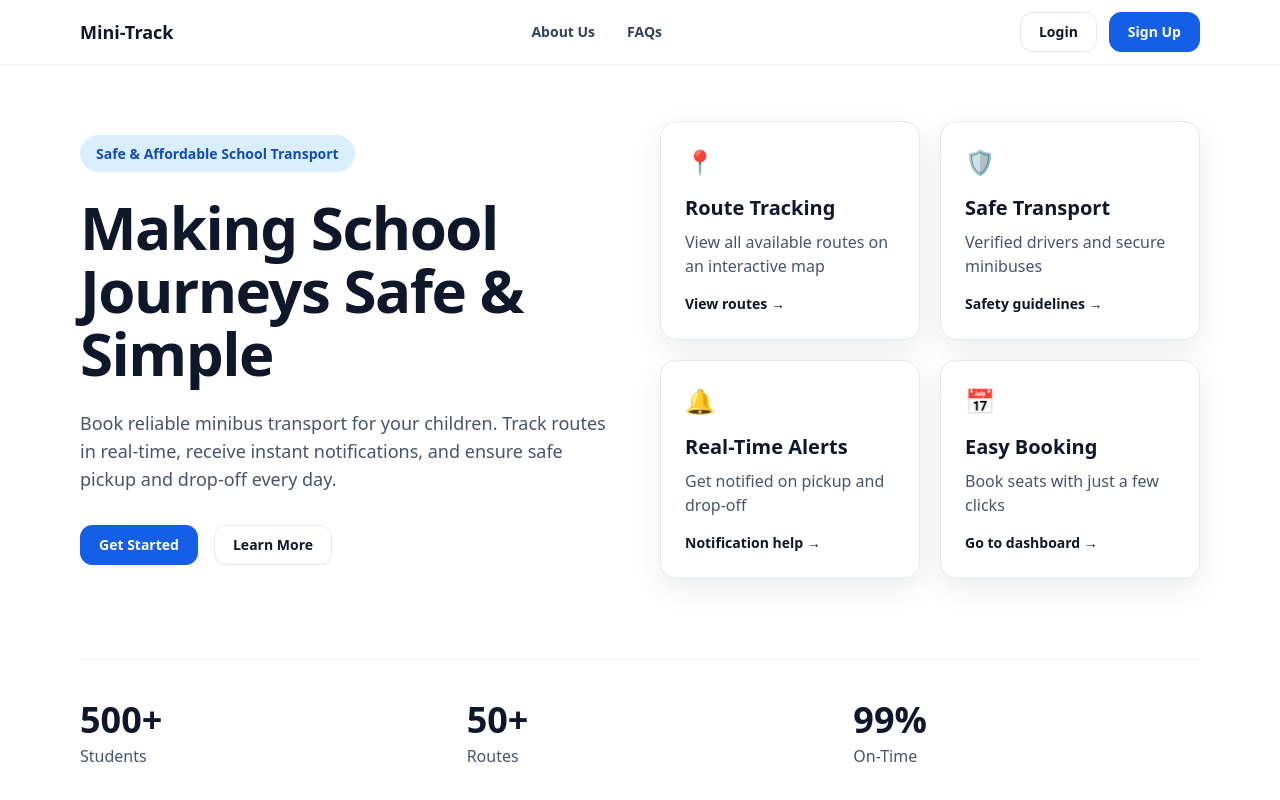
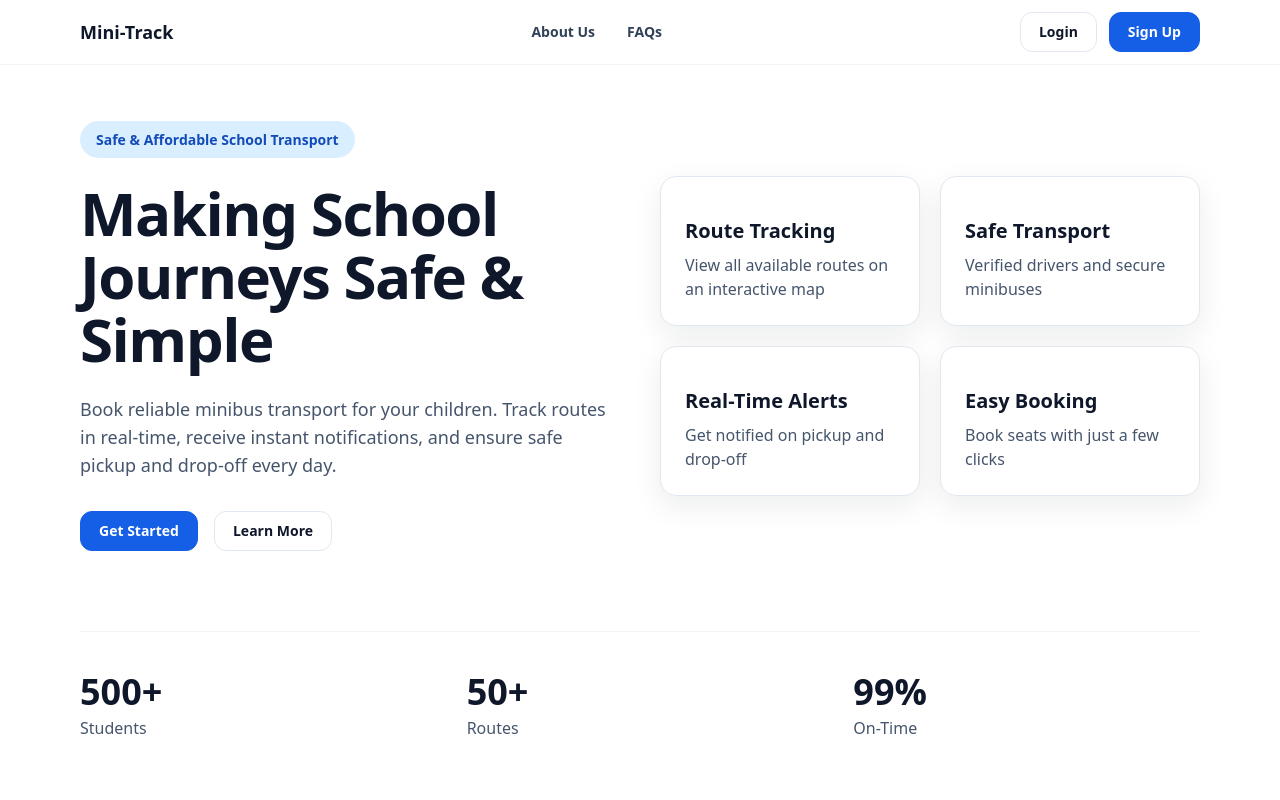
Before and after one commit to RoyCheru/Mini-Track, a Next.js app in the folder frontend/client/: page / in a window 1280 px wide. Shown: the top 800 px of the page. Built offline with nearby package versions, Linux system fonts and the light colour scheme.

Commit message:
edit the hero section

```diff
--- a/frontend/client/app/components/Hero.tsx
+++ b/frontend/client/app/components/Hero.tsx
@@ -4,7 +4,7 @@ import { ROUTES } from "@/lib/routes"
 
 export default function Hero() {
   return (
-    <section className="bg-gradient-to-b from-brand-50 to-white">
+    <section className="bg-linear-to-b from-brand-50 to-white">
       <div className="container-max grid gap-10 py-14 md:grid-cols-2 md:items-center">
         <div>
           <span className="badge">Safe & Affordable School Transport</span>
@@ -20,7 +20,6 @@ export default function Hero() {
           </p>
 
           <div className="mt-8 flex flex-wrap gap-4">
-            {/* CTA must route correctly */}
             <Link href={ROUTES.signup} className=" btn btn-primary">
               Get Started
             </Link>
@@ -32,39 +31,27 @@ export default function Hero() {
 
         <div className="grid gap-5 md:grid-cols-2">
           <div className="card p-6">
-            <div className="text-2xl">📍</div>
             <h3 className="mt-4 text-xl font-bold">Route Tracking</h3>
             <p className="mt-2 text-slate-600">View all available routes on an interactive map</p>
-            <Link className="mt-4 inline-block text-sm font-semibold text-brand-700" href={ROUTES.routes}>
-              View routes →
-            </Link>
+
           </div>
 
           <div className="card p-6">
-            <div className="text-2xl">🛡️</div>
             <h3 className="mt-4 text-xl font-bold">Safe Transport</h3>
             <p className="mt-2 text-slate-600">Verified drivers and secure minibuses</p>
-            <Link className="mt-4 inline-block text-sm font-semibold text-brand-700" href={ROUTES.safetyGuidelines}>
-              Safety guidelines →
-            </Link>
+
           </div>
 
           <div className="card p-6">
-            <div className="text-2xl">🔔</div>
             <h3 className="mt-4 text-xl font-bold">Real-Time Alerts</h3>
             <p className="mt-2 text-slate-600">Get notified on pickup and drop-off</p>
-            <Link className="mt-4 inline-block text-sm font-semibold text-brand-700" href={ROUTES.support}>
-              Notification help →
-            </Link>
+
           </div>
 
           <div className="card p-6">
-            <div className="text-2xl">📅</div>
             <h3 className="mt-4 text-xl font-bold">Easy Booking</h3>
             <p className="mt-2 text-slate-600">Book seats with just a few clicks</p>
-            <Link className="mt-4 inline-block text-sm font-semibold text-brand-700" href={ROUTES.parentDashboard}>
-              Go to dashboard →
-            </Link>
+
           </div>
         </div>
       </div>
```
